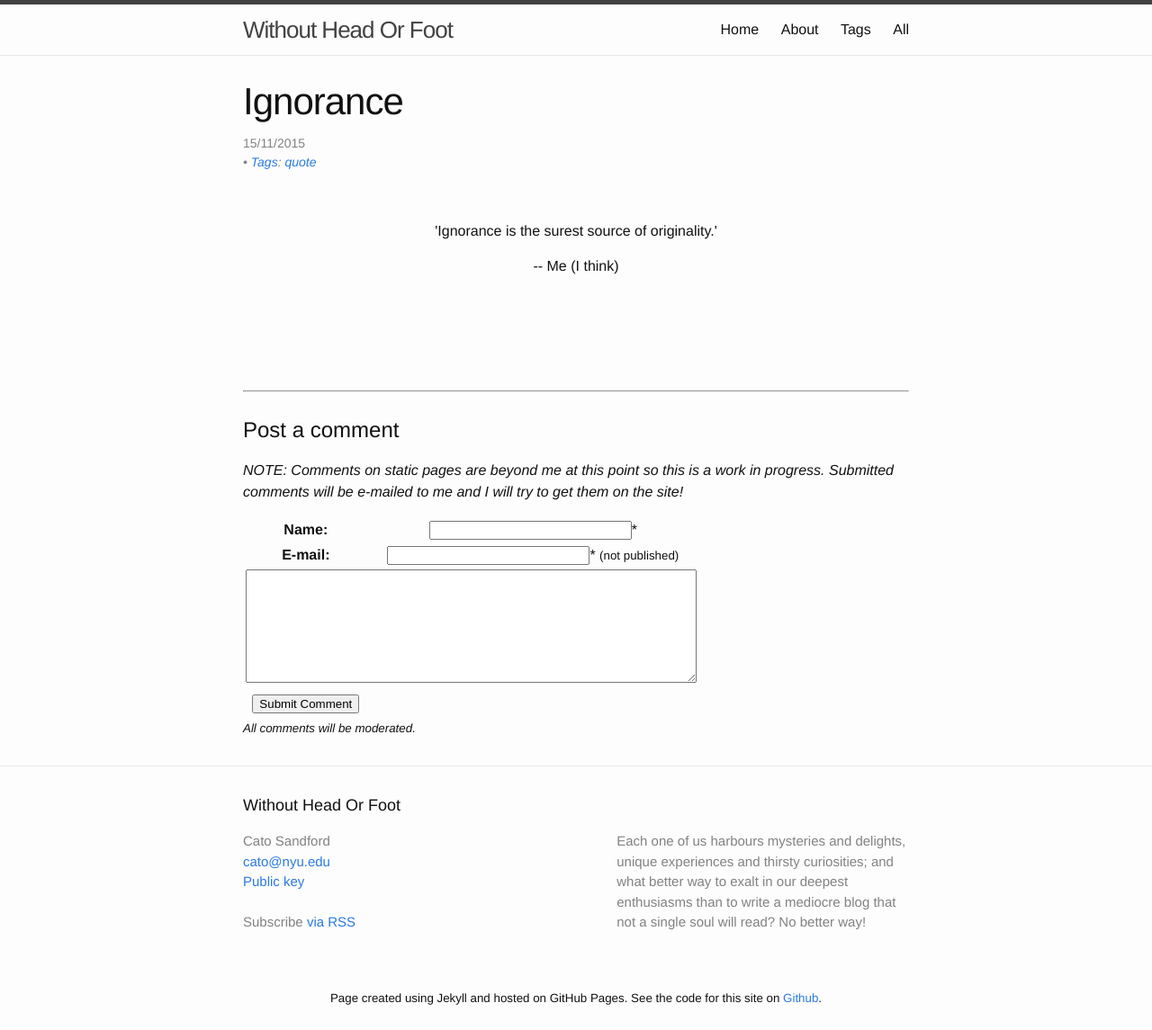
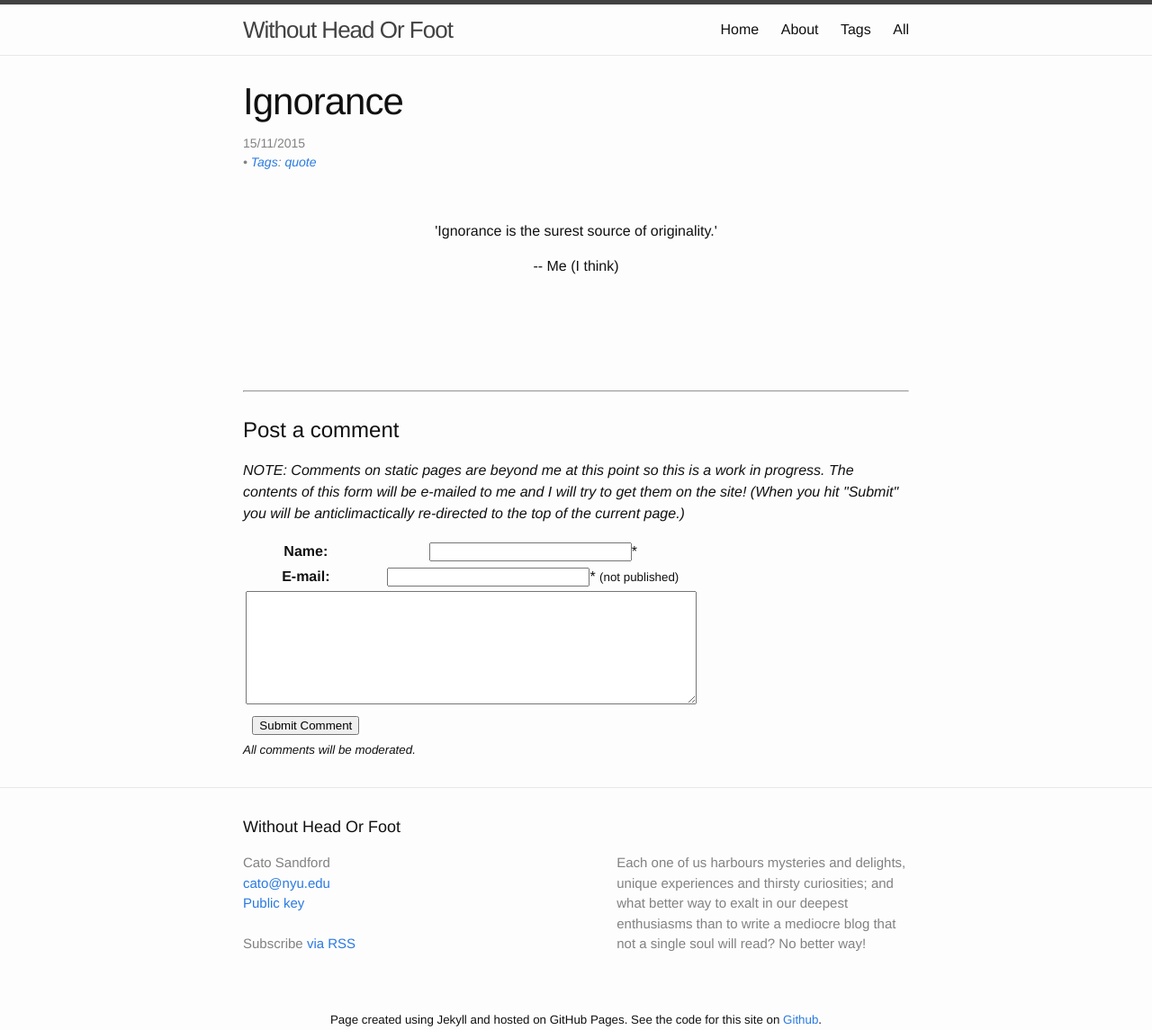
Before and after one commit to Allium/WithoutHeadOrFoot, a Jekyll site: the page built from _posts/2015-11-15-Ignorance.md, in a window 1280 px wide. Shown: the whole page at 90% size. Built offline with Jekyll 4.4.1, drawn with Linux system fonts in a browser that asks for light colours; before the commit the page ends 1121 px from its top, so only the background shows below that.

Commit message:
Fixed comment box re-direction

```diff
--- a/_includes/comment_template.html
+++ b/_includes/comment_template.html
@@ -28,7 +28,7 @@
 	{% endfor %}
 
 	<h2>Post a comment</h2>
-	<p><i>NOTE: Comments on static pages are beyond me at this point so this is a work in progress. Submitted comments will be e-mailed to me and I will try to get them on the site!</i></p>
+	<p><i>NOTE: Comments on static pages are beyond me at this point so this is a work in progress. The contents of this form will be e-mailed to me and I will try to get them on the site! (When you hit "Submit" you will be anticlimactically re-directed to the top of the current page.) </i></p>
 	<form id="commentform" method="POST" action="//formspree.io/cato@nyu.edu" align="center">
 		<input type="hidden" name="_subject" value="New comment on {{page.id}}" />
 		<input type="hidden" value="---" />
```
